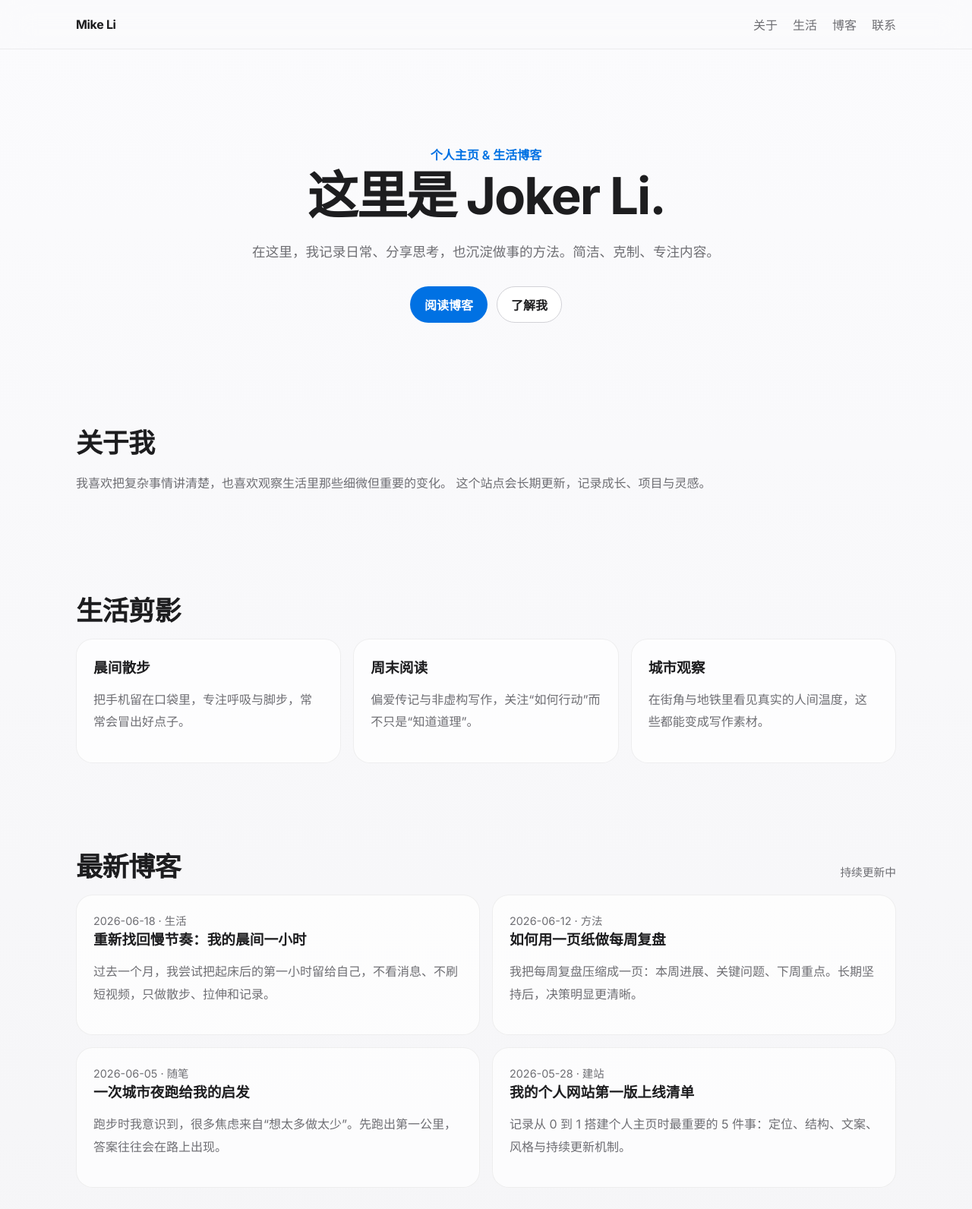
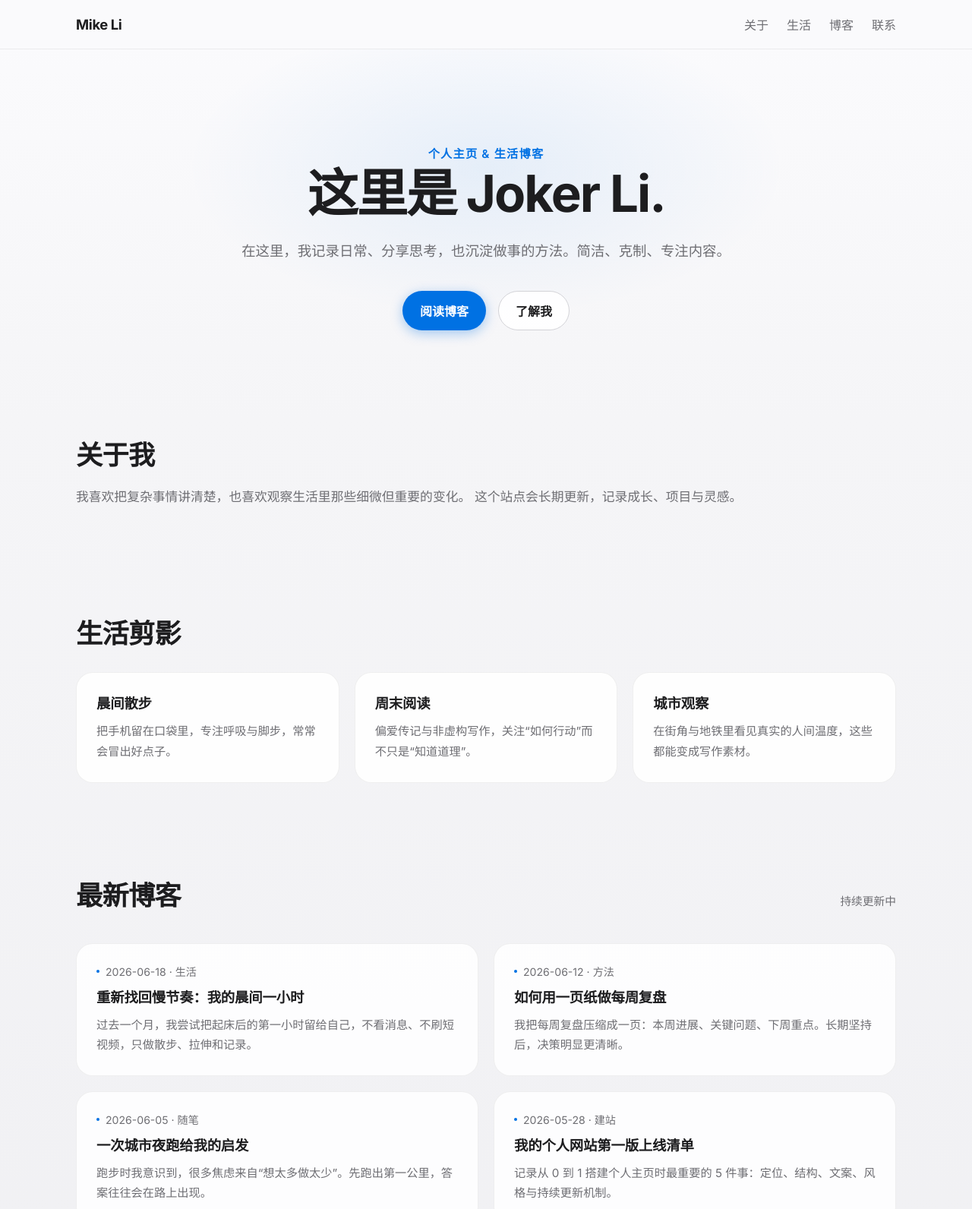
Before and after one commit to ElonMikeLi/my-website, a plain HTML site: page index.html in a window 1280 px wide. Shown: the top 1592 px of the page at 76% size. Drawn offline with Linux system fonts and the light colour scheme.

Commit message:
feat: 美化页面
Co-authored-by: traeagent <traeagent@users.noreply.github.com>

```diff
--- a/script.js
+++ b/script.js
@@ -33,6 +33,7 @@ const postList = document.getElementById("postList");
 const yearEl = document.getElementById("year");
 const menuBtn = document.getElementById("menuBtn");
 const nav = document.getElementById("nav");
+const header = document.querySelector(".site-header");
 
 function renderPosts() {
   if (!postList) return;
@@ -48,19 +49,73 @@ function renderPosts() {
     `
     )
     .join("");
+
+  const postItems = document.querySelectorAll(".post");
+  postItems.forEach((post, index) => {
+    post.style.opacity = "0";
+    post.style.transform = "translateY(20px)";
+    post.style.transition = `all 0.5s ease ${index * 0.1 + 0.2}s`;
+    setTimeout(() => {
+      post.style.opacity = "1";
+      post.style.transform = "translateY(0)";
+    }, 100);
+  });
 }
 
 function setupMenu() {
   if (!menuBtn || !nav) return;
+
   menuBtn.addEventListener("click", () => {
     nav.classList.toggle("open");
+    menuBtn.innerHTML = nav.classList.contains("open") ? "✕" : "☰";
   });
+
+  document.addEventListener("click", (e) => {
+    if (!nav.contains(e.target) && !menuBtn.contains(e.target)) {
+      nav.classList.remove("open");
+      menuBtn.innerHTML = "☰";
+    }
+  });
+}
+
+function setupScrollEffect() {
+  if (!header) return;
+
+  const handleScroll = () => {
+    if (window.scrollY > 20) {
+      header.classList.add("scrolled");
+    } else {
+      header.classList.remove("scrolled");
+    }
+  };
+
+  window.addEventListener("scroll", handleScroll, { passive: true });
+  handleScroll();
 }
 
 function setYear() {
   if (yearEl) yearEl.textContent = new Date().getFullYear();
 }
 
+function setupSmoothScroll() {
+  document.querySelectorAll('a[href^="#"]').forEach((anchor) => {
+    anchor.addEventListener("click", function (e) {
+      e.preventDefault();
+      const target = document.querySelector(this.getAttribute("href"));
+      if (target) {
+        target.scrollIntoView({
+          behavior: "smooth",
+          block: "start",
+        });
+        nav.classList.remove("open");
+        menuBtn.innerHTML = "☰";
+      }
+    });
+  });
+}
+
 renderPosts();
 setupMenu();
+setupScrollEffect();
+setupSmoothScroll();
 setYear();
--- a/styles.css
+++ b/styles.css
@@ -1,15 +1,22 @@
 :root {
   --bg: #f5f5f7;
-  --panel: rgba(255, 255, 255, 0.7);
+  --panel: rgba(255, 255, 255, 0.85);
   --text: #1d1d1f;
   --muted: #6e6e73;
   --line: #d2d2d7;
   --accent: #0071e3;
+  --accent-hover: #0077ed;
   --radius: 22px;
+  --shadow: 0 4px 20px rgba(0, 0, 0, 0.06);
+  --shadow-hover: 0 8px 30px rgba(0, 0, 0, 0.1);
 }
 
 * {
   box-sizing: border-box;
+}
+
+html {
+  scroll-behavior: smooth;
 }
 
 html,
@@ -17,13 +24,15 @@ body {
   margin: 0;
   padding: 0;
   font-family: Inter, -apple-system, BlinkMacSystemFont, "SF Pro Text", "Segoe UI", sans-serif;
-  background: linear-gradient(180deg, #fbfbfd, var(--bg));
+  background: linear-gradient(180deg, #fbfbfd 0%, #f5f5f7 30%, #f0f0f3 100%);
   color: var(--text);
+  min-height: 100vh;
 }
 
 a {
   color: inherit;
   text-decoration: none;
+  transition: color 0.25s ease;
 }
 
 .container {
@@ -32,9 +41,9 @@ a {
 }
 
 .glass {
-  backdrop-filter: saturate(180%) blur(20px);
-  -webkit-backdrop-filter: saturate(180%) blur(20px);
-  background: rgba(250, 250, 252, 0.8);
+  backdrop-filter: saturate(180%) blur(24px);
+  -webkit-backdrop-filter: saturate(180%) blur(24px);
+  background: rgba(250, 250, 252, 0.9);
   border-bottom: 1px solid rgba(0, 0, 0, 0.06);
 }
 
@@ -42,6 +51,11 @@ a {
   position: sticky;
   top: 0;
   z-index: 30;
+  transition: box-shadow 0.3s ease;
+}
+
+.site-header.scrolled {
+  box-shadow: 0 2px 20px rgba(0, 0, 0, 0.08);
 }
 
 .nav-wrap {
@@ -54,13 +68,52 @@ a {
 .brand {
   font-weight: 700;
   letter-spacing: -0.02em;
+  font-size: 1.15rem;
+  position: relative;
+}
+
+.brand::after {
+  content: "";
+  position: absolute;
+  bottom: -4px;
+  left: 0;
+  width: 0;
+  height: 2px;
+  background: var(--accent);
+  border-radius: 2px;
+  transition: width 0.3s ease;
+}
+
+.brand:hover::after {
+  width: 100%;
 }
 
 .nav {
   display: flex;
-  gap: 20px;
+  gap: 24px;
   color: var(--muted);
   font-weight: 500;
+}
+
+.nav a {
+  position: relative;
+  padding: 8px 0;
+}
+
+.nav a::after {
+  content: "";
+  position: absolute;
+  bottom: 4px;
+  left: 0;
+  width: 0;
+  height: 2px;
+  background: var(--text);
+  border-radius: 2px;
+  transition: width 0.3s ease;
+}
+
+.nav a:hover::after {
+  width: 100%;
 }
 
 .nav a:hover {
@@ -78,12 +131,31 @@ a {
 .hero {
   padding: 110px 0 76px;
   text-align: center;
+  position: relative;
+  overflow: hidden;
+}
+
+.hero::before {
+  content: "";
+  position: absolute;
+  top: -10%;
+  left: 50%;
+  transform: translateX(-50%);
+  width: 800px;
+  height: 400px;
+  background: radial-gradient(ellipse at center, rgba(0, 113, 227, 0.08) 0%, transparent 70%);
+  border-radius: 50%;
+  pointer-events: none;
 }
 
 .eyebrow {
   color: var(--accent);
   font-weight: 600;
   margin-bottom: 8px;
+  font-size: 0.95rem;
+  letter-spacing: 0.08em;
+  text-transform: uppercase;
+  animation: fadeInUp 0.6s ease-out forwards;
 }
 
 h1 {
@@ -91,59 +163,99 @@ h1 {
   font-size: clamp(2.1rem, 6vw, 4.2rem);
   line-height: 1.05;
   letter-spacing: -0.03em;
+  animation: fadeInUp 0.6s ease-out 0.1s forwards;
+  opacity: 0;
 }
 
 .hero-desc {
   max-width: 760px;
   margin: 22px auto 0;
-  font-size: 1.1rem;
-  line-height: 1.8;
+  font-size: 1.15rem;
+  line-height: 1.85;
   color: var(--muted);
+  animation: fadeInUp 0.6s ease-out 0.2s forwards;
+  opacity: 0;
 }
 
 .hero-actions {
-  margin-top: 30px;
+  margin-top: 36px;
   display: flex;
   justify-content: center;
-  gap: 12px;
+  gap: 16px;
+  animation: fadeInUp 0.6s ease-out 0.3s forwards;
+  opacity: 0;
+}
+
+@keyframes fadeInUp {
+  from {
+    opacity: 0;
+    transform: translateY(20px);
+  }
+  to {
+    opacity: 1;
+    transform: translateY(0);
+  }
 }
 
 .btn {
   border-radius: 999px;
-  padding: 11px 18px;
+  padding: 13px 22px;
   font-weight: 600;
   border: 1px solid transparent;
+  transition: all 0.3s ease;
+  display: inline-flex;
+  align-items: center;
+  gap: 8px;
 }
 
 .btn-primary {
   background: var(--accent);
   color: #fff;
+  box-shadow: 0 4px 16px rgba(0, 113, 227, 0.35);
+}
+
+.btn-primary:hover {
+  background: var(--accent-hover);
+  transform: translateY(-2px);
+  box-shadow: 0 6px 24px rgba(0, 113, 227, 0.45);
 }
 
 .btn-ghost {
   border-color: var(--line);
+  background: rgba(255, 255, 255, 0.9);
+}
+
+.btn-ghost:hover {
+  border-color: var(--text);
   background: #fff;
+  transform: translateY(-2px);
+}
+
+.btn:active {
+  transform: translateY(0);
 }
 
 .section {
-  padding: 54px 0;
+  padding: 60px 0;
 }
 
 h2 {
   font-size: clamp(1.5rem, 3.5vw, 2.2rem);
-  margin: 0 0 14px;
+  margin: 0 0 16px;
   letter-spacing: -0.02em;
 }
 
 .section p {
   color: var(--muted);
   line-height: 1.85;
+  font-size: 1.05rem;
 }
 
 .cards {
   display: grid;
   grid-template-columns: repeat(3, minmax(0, 1fr));
-  gap: 16px;
+  gap: 20px;
+  margin-top: 28px;
 }
 
 .card,
@@ -151,19 +263,36 @@ h2 {
   background: var(--panel);
   border: 1px solid rgba(0, 0, 0, 0.06);
   border-radius: var(--radius);
-  padding: 22px;
+  padding: 26px;
+  transition: all 0.35s ease;
+}
+
+.card:hover,
+.post:hover {
+  transform: translateY(-4px);
+  box-shadow: var(--shadow-hover);
+  border-color: rgba(0, 0, 0, 0.1);
 }
 
 .card h3,
 .post h3 {
-  margin: 0 0 10px;
+  margin: 0 0 12px;
+  font-size: 1.15rem;
+  letter-spacing: -0.01em;
+}
+
+.card p {
+  margin: 0;
+  font-size: 0.95rem;
+  line-height: 1.75;
+  color: var(--muted);
 }
 
 .section-head {
   display: flex;
   justify-content: space-between;
   align-items: baseline;
-  gap: 10px;
+  gap: 12px;
 }
 
 .muted {
@@ -174,32 +303,94 @@ h2 {
 .posts {
   display: grid;
   grid-template-columns: repeat(2, minmax(0, 1fr));
-  gap: 16px;
+  gap: 20px;
+  margin-top: 24px;
+}
+
+.post {
+  cursor: pointer;
 }
 
 .post-meta {
   color: var(--muted);
-  font-size: 0.9rem;
+  font-size: 0.88rem;
+  margin-bottom: 10px;
+  display: flex;
+  align-items: center;
+  gap: 8px;
+}
+
+.post-meta::before {
+  content: "";
+  width: 4px;
+  height: 4px;
+  background: var(--accent);
+  border-radius: 50%;
+}
+
+.post h3 {
+  transition: color 0.25s ease;
+}
+
+.post:hover h3 {
+  color: var(--accent);
+}
+
+.post p {
+  margin: 0;
+  color: var(--muted);
+  font-size: 0.95rem;
+  line-height: 1.75;
 }
 
 .site-footer {
-  margin-top: 40px;
+  margin-top: 60px;
   border-top: 1px solid rgba(0, 0, 0, 0.08);
-  padding: 22px 0 34px;
+  padding: 28px 0 40px;
+  background: rgba(255, 255, 255, 0.5);
+  backdrop-filter: blur(12px);
+  -webkit-backdrop-filter: blur(12px);
 }
 
 .footer-wrap {
   display: flex;
   justify-content: space-between;
   align-items: center;
-  gap: 12px;
+  gap: 16px;
   color: var(--muted);
   flex-wrap: wrap;
 }
 
+.footer-wrap p {
+  margin: 0;
+  font-size: 0.95rem;
+}
+
 .socials {
   display: flex;
-  gap: 14px;
+  gap: 20px;
+}
+
+.socials a {
+  font-size: 0.95rem;
+  position: relative;
+  padding: 6px 0;
+}
+
+.socials a::after {
+  content: "";
+  position: absolute;
+  bottom: 2px;
+  left: 0;
+  width: 0;
+  height: 1.5px;
+  background: var(--text);
+  border-radius: 2px;
+  transition: width 0.3s ease;
+}
+
+.socials a:hover::after {
+  width: 100%;
 }
 
 .socials a:hover {
```
